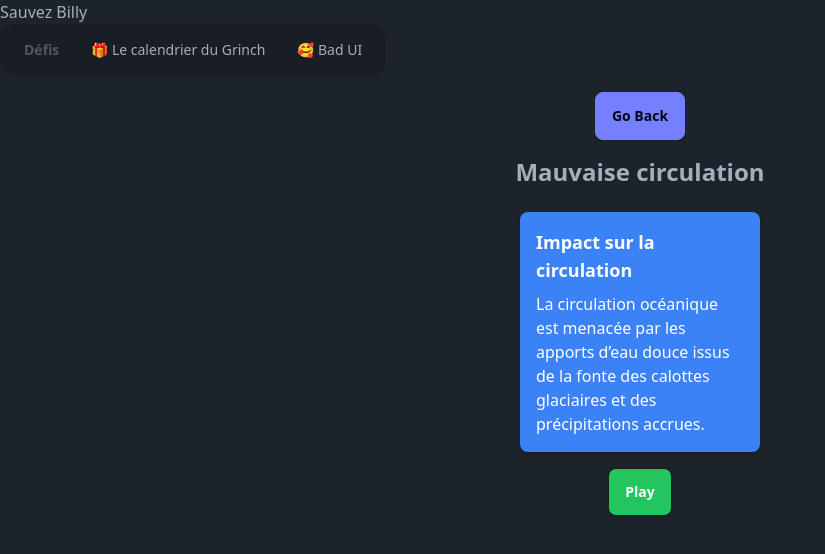
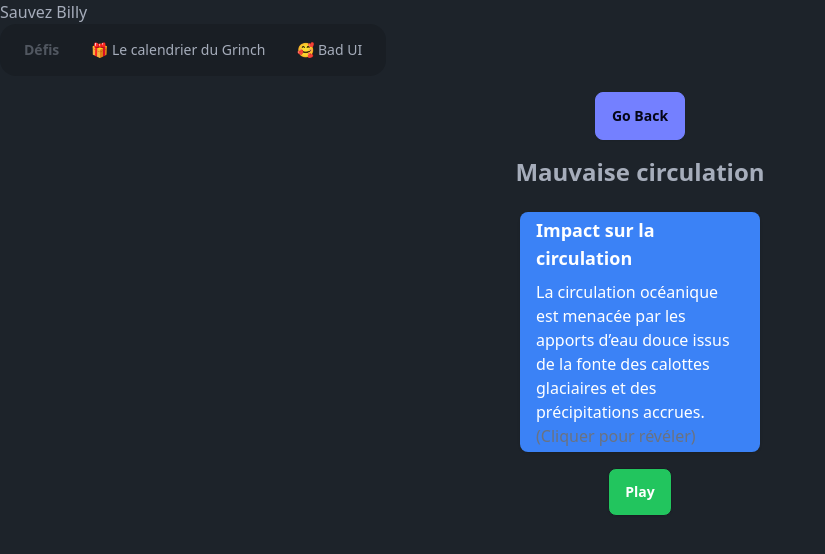
Before and after one commit to nuitit-2024-pas-de-nom/project, a Next.js app: page /blood in a window 1280 px wide. Shown: the top 554 px of the page, without its empty margins (0-825 px from the left). Built offline with nearby package versions, Linux system fonts and the light colour scheme.

Commit message:
Added indicator for cards

```diff
--- a/app/(info)/blood/page.tsx
+++ b/app/(info)/blood/page.tsx
@@ -29,6 +29,7 @@ export default function Page() {
               La circulation océanique est menacée par les apports d’eau douce issus de la fonte des calottes glaciaires
               et des précipitations accrues.
             </p>
+            <p className="text-gray-500">(Cliquer pour révéler)</p>
           </div>
 
           {/* Face arrière */}
--- a/app/(info)/head/page.tsx
+++ b/app/(info)/head/page.tsx
@@ -29,6 +29,7 @@ export default function Page() {
               Le réchauffement des océans limite les échanges entre les couches d'eau, réduisant l'oxygène et les
               nutriments disponibles.
             </p>
+            <p className="text-gray-500">(Cliquer pour révéler)</p>
           </div>
 
           {/* Face arrière */}
--- a/app/(info)/heart/page.tsx
+++ b/app/(info)/heart/page.tsx
@@ -25,6 +25,7 @@ export default function Page() {
               La prolifération de phytoplancton consomme beaucoup d'oxygène, créant des zones mortes dans les eaux
               profondes.
             </p>
+            <p className="text-gray-500">(Cliquer pour révéler)</p>
           </div>
           <div className="flip-card-back bg-green-500 text-white p-4 rounded shadow flex flex-col justify-center">
             <h2 className="text-lg font-bold mb-2">Solutions</h2>
--- a/app/(info)/stomach/page.tsx
+++ b/app/(info)/stomach/page.tsx
@@ -25,6 +25,7 @@ export default function Page() {
               L'acidification réduit le pH des océans, fragilise les récifs coralliens et limite leur capacité à capturer
               le carbone.
             </p>
+            <p className="text-gray-500">(Cliquer pour révéler)</p>
           </div>
           <div className="flip-card-back bg-green-500 text-white p-4 rounded shadow flex flex-col justify-center">
             <h2 className="text-lg font-bold mb-2">Solutions</h2>
--- a/app/(info)/virus/page.tsx
+++ b/app/(info)/virus/page.tsx
@@ -26,6 +26,7 @@ export default function Page() {
               La pollution plastique affecte gravement la faune et la flore marines, altérant les écosystèmes et les
               chaînes alimentaires.
             </p>
+            <p className="text-gray-500">(Cliquer pour révéler)</p>
           </div>
 
           {/* Face arrière */}
```
